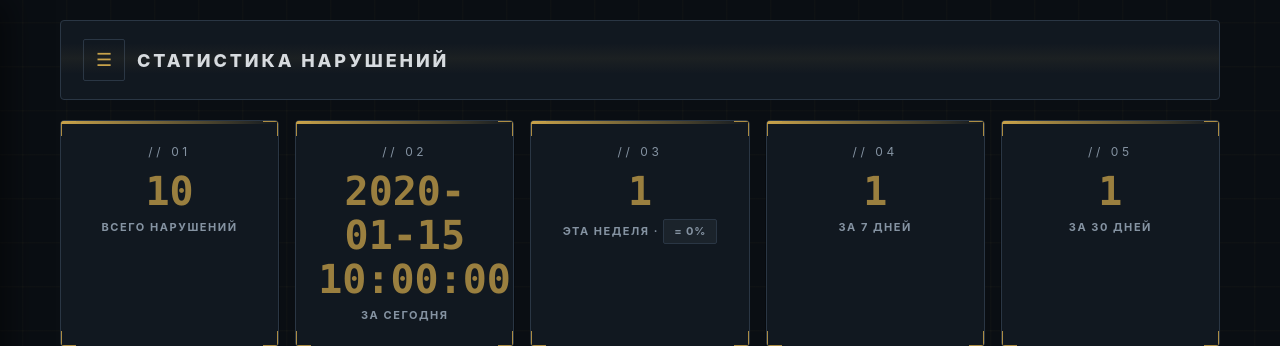
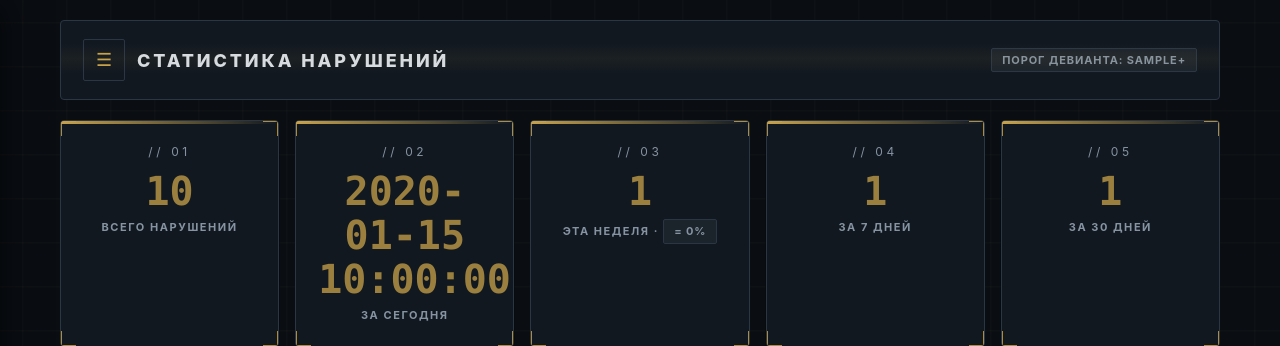
Before and after one commit to Anon2200/patrol-system, a FastAPI app: template templates/stats.html in a window 1280 px wide. Shown: the top 346 px of the page. Run offline with FastAPI, Linux system fonts and the light colour scheme; the template is opened without the code that fills it: most values are stand-ins (such as "Sample title", 1, 10 or a date in 2020).

Commit message:
Update stats.html

```diff
--- a/templates/stats.html
+++ b/templates/stats.html
@@ -20,6 +20,9 @@
             <div style="display: flex; align-items: center; gap: 12px;">
                 <button class="menu-toggle-inline" onclick="openSidebar()" title="Меню">☰</button>
                 <div class="page-title"><span>Статистика нарушений</span></div>
+            </div>
+            <div class="nav-links">
+                <span class="badge badge-gray">Порог девианта: {{ deviant_min }}+</span>
             </div>
         </div>
 
@@ -125,7 +128,7 @@
                     <tbody>
                         {% for s in top_students %}
                         <tr>
-                            <td><strong>{{ s.name }}</strong> {% if s.count >= 2 %}<span class="badge badge-darkred">Девиант</span>{% endif %}</td>
+                            <td><strong>{{ s.name }}</strong> {% if s.count >= deviant_min %}<span class="badge badge-darkred">Девиант</span>{% endif %}</td>
                             <td><span class="badge badge-red">{{ s.count }}</span></td>
                             <td class="mono">{{ s.groups }}</td>
                             <td class="mono">{{ s.last }}</td>
```
